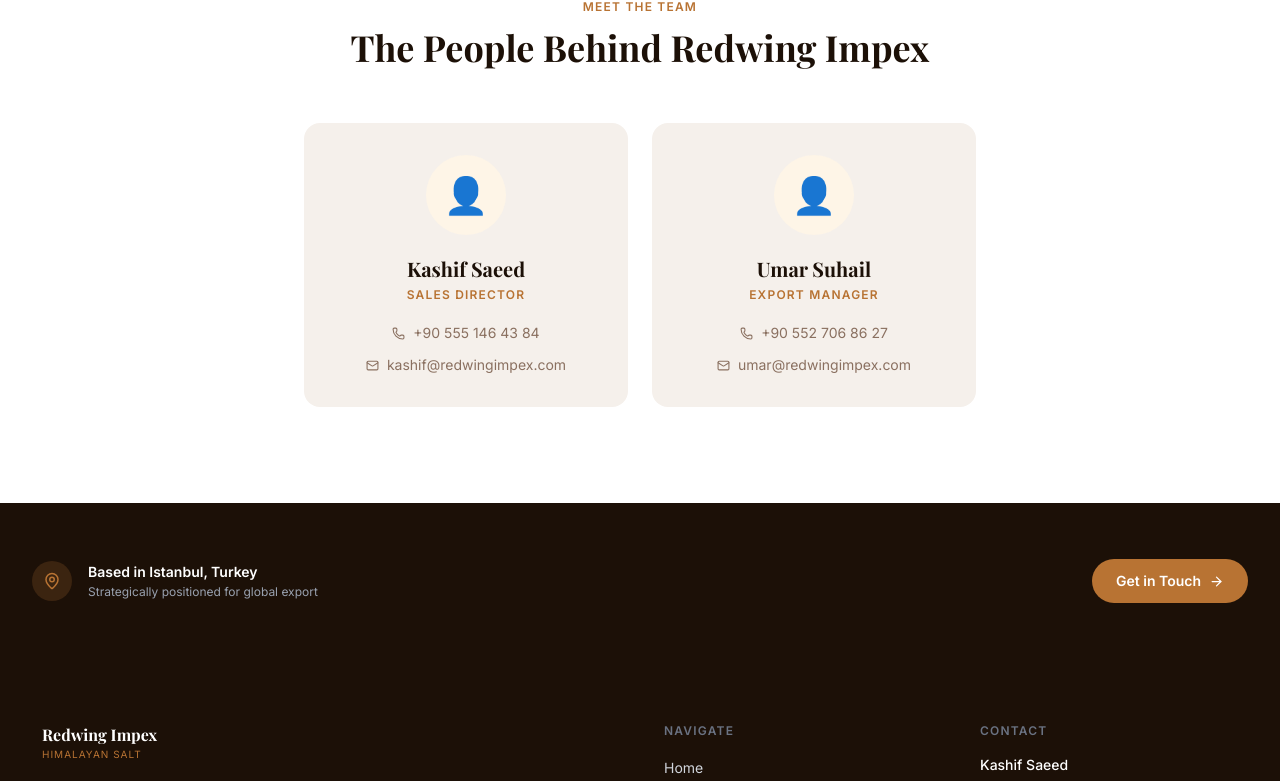
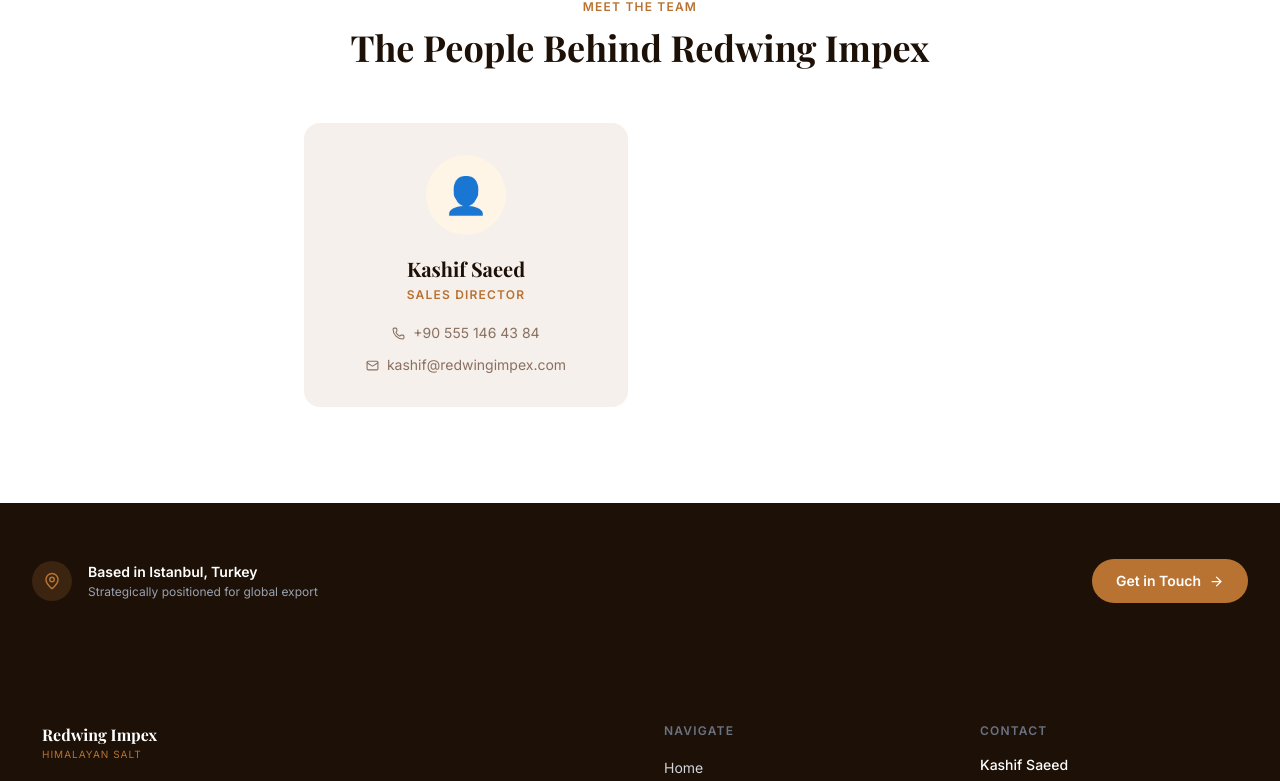
Before and after one commit to zmadil/RedwingImpex, a Next.js app: page /RedwingImpex/about in a window 1280 px wide. Shown: the part 1819-2600 px from the top of the page. Built offline with nearby package versions, Linux system fonts and the light colour scheme; a web font is replaced by a local one.

Commit message:
removed umar contact

```diff
--- a/src/data/products.ts
+++ b/src/data/products.ts
@@ -249,10 +249,4 @@ export const contacts = [
     email: "kashif@redwingimpex.com",
     role: "Sales Director",
   },
-  {
-    name: "Umar Suhail",
-    phone: "+90 552 706 86 27",
-    email: "umar@redwingimpex.com",
-    role: "Export Manager",
-  },
 ];
```
